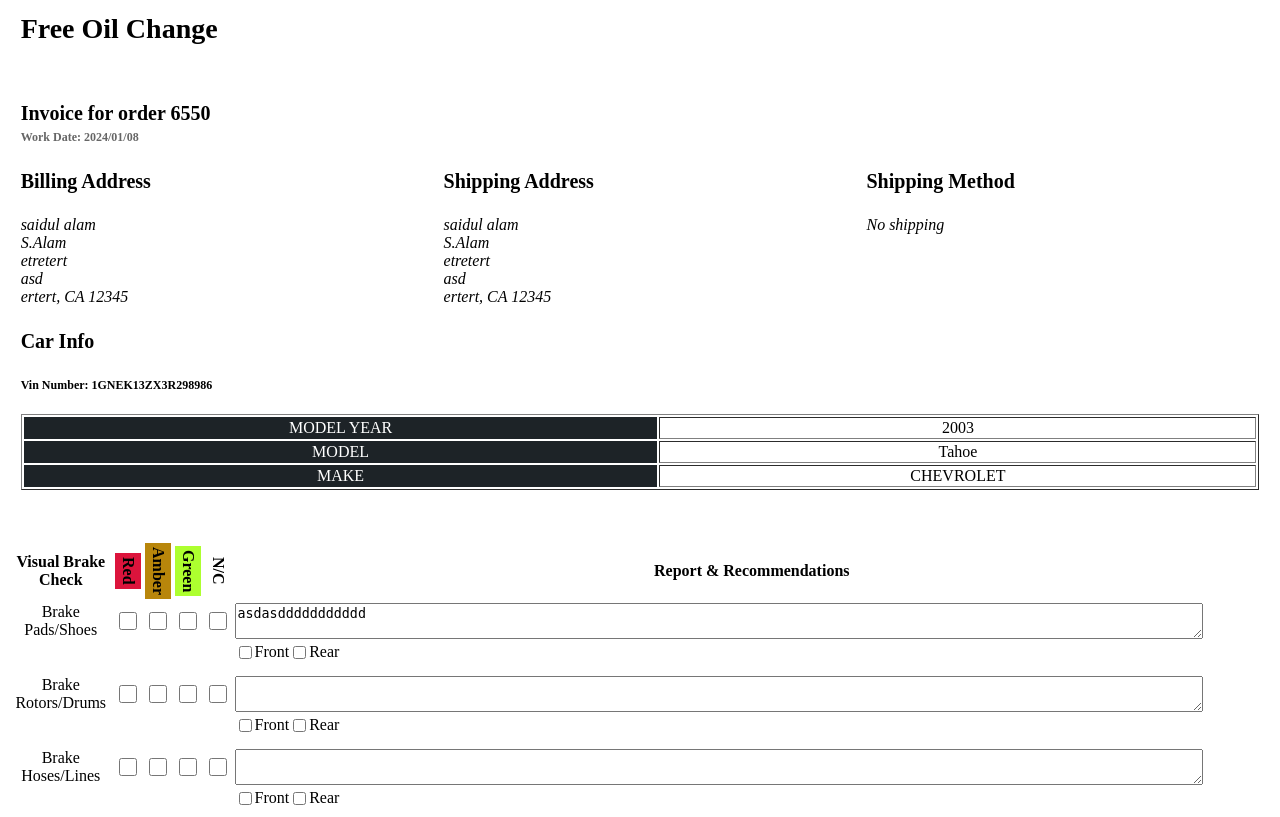
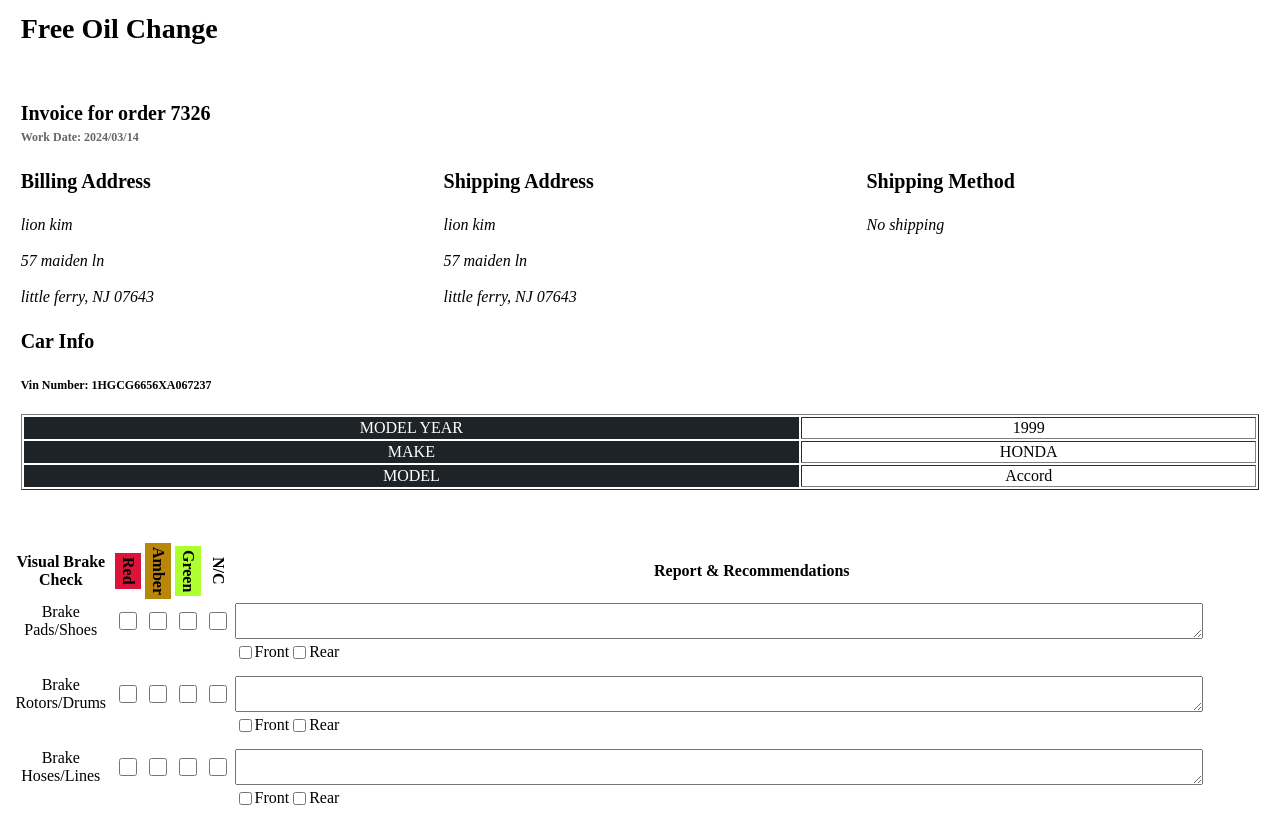
Before and after one commit to fullstack71/codibu_custom_products_plugin, a PHP site: page /report.html in a window 1280 px wide. Shown: the top 817 px of the page. Run offline with PHP 8.4, Linux system fonts and the light colour scheme.

Commit message:
change text

```diff
--- a/report.html
+++ b/report.html
@@ -178,27 +178,27 @@
             <div class="company-information">
                 <h1 class="title ">Free Oil Change</h1>
             </div>
-            <h3 class="order-info">Invoice for order <span class="order-number visible-print-inline">6550</span></h3>
-            <h5 class="order-date">Work Date: 2024/01/08</h5>
+            <h3 class="order-info">Invoice for order <span class="order-number visible-print-inline">7326</span></h3>
+            <h5 class="order-date">Work Date: 2024/03/14</h5>
             <div class="customer-addresses">
                 <div class="column customer-address billing-address left">
                     <h3>Billing Address</h3>
                     <address class="customer-addresss">
-                        saidul alam<br>
-                        S.Alam<br>
-                        etretert<br>
-                        asd<br>
-                        ertert, CA 12345<br>
+                        lion kim<br>
+                        <br>
+                        57 maiden ln<br>
+                        <br>
+                        little ferry, NJ 07643<br>
                     </address>
                 </div>
                 <div class="column customer-address shipping-address left">
                     <h3>Shipping Address</h3>
                     <address class="customer-address">
-                        saidul alam<br>
-                        S.Alam<br>
-                        etretert<br>
-                        asd<br>
-                        ertert, CA 12345<br>
+                        lion kim<br>
+                        <br>
+                        57 maiden ln<br>
+                        <br>
+                        little ferry, NJ 07643<br>
                     </address>
                 </div>
                 <div class="column shipping-method left">
@@ -212,20 +212,20 @@
 
             <div class="document-body-content">
                                 <h3>Car Info</h3>
-                <h5>Vin Number: 1GNEK13ZX3R298986</h5>
+                <h5>Vin Number: 1HGCG6656XA067237</h5>
                 <table style="width: 213%;" border="1" class="tabel_data_json">
     			<tbody>
                     <tr>
                         <td class="td_tilte">MODEL YEAR</td>
-                            <td>2003</td>
+                        <td>1999</td>
+                    </tr>
+                    <tr>
+                        <td class="td_tilte">MAKE</td>
+                        <td>HONDA</td>
                     </tr>
                     <tr>
                         <td class="td_tilte">MODEL</td>
-                            <td>Tahoe</td>
-                        </tr>
-                        <tr>
-                            <td class="td_tilte">MAKE</td>
-                            <td>CHEVROLET</td>
+                        <td>Accord</td>
                     </tr>
                 </tbody>
     </table>
@@ -258,7 +258,7 @@
                         <input class="check-box-size" type="checkbox" name="r1c4">
                     </td>
                     <td class="last-column">
-                        <textarea rows="2" cols="118" type="text" name="r1c5">asdasddddddddddd</textarea>
+                        <textarea rows="2" cols="118" type="text" name="r1c5"></textarea>
                     </td>
                 </tr>
                 <!--    sub cell-->
```
Also changed, not shown: oopspk_spin_wheel_for_add_field_to_woocommerce_checkout.php (+10 -10 lines), 1 other file. Lines whose indentation alone changed are shown as unchanged.
